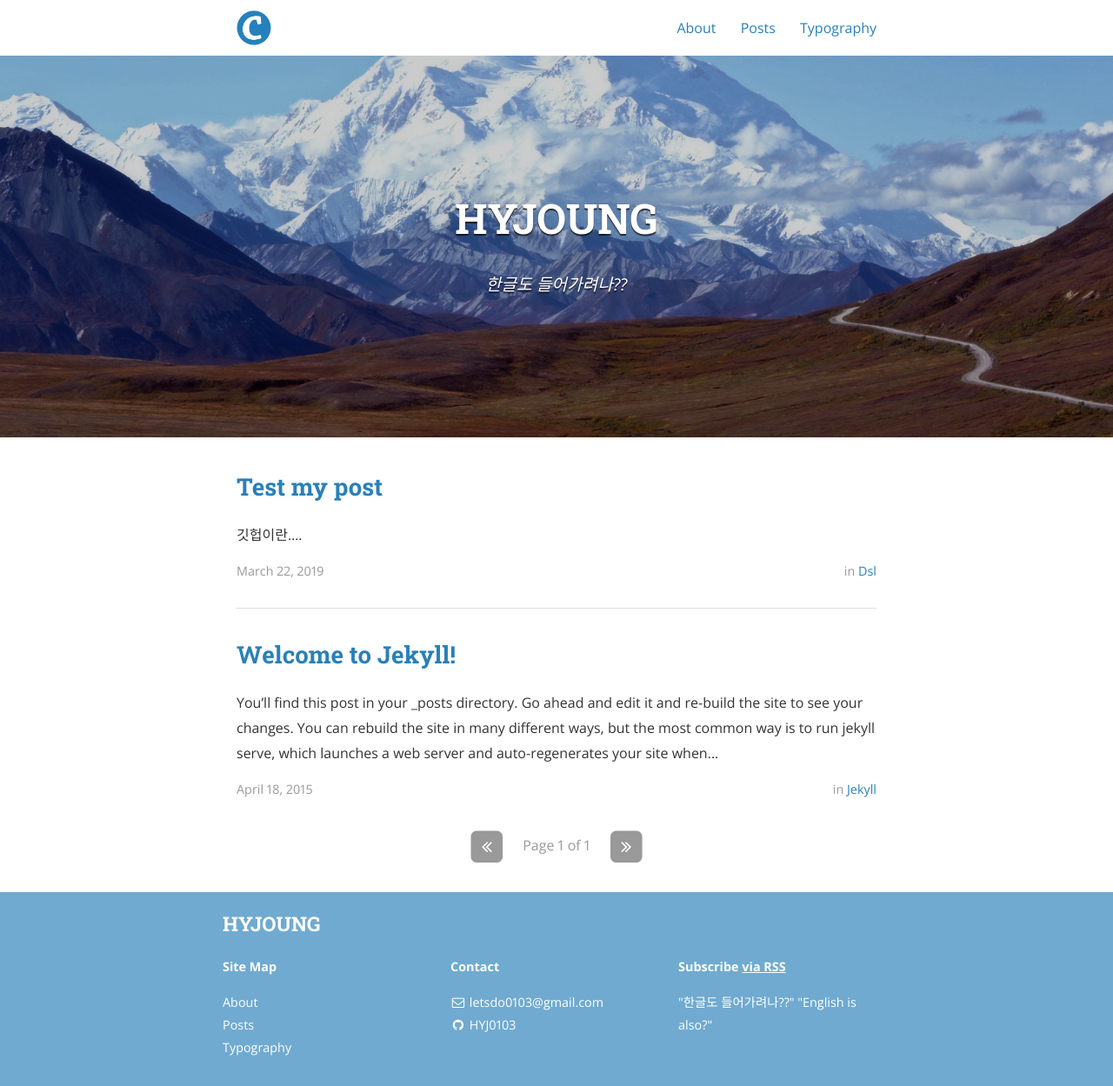
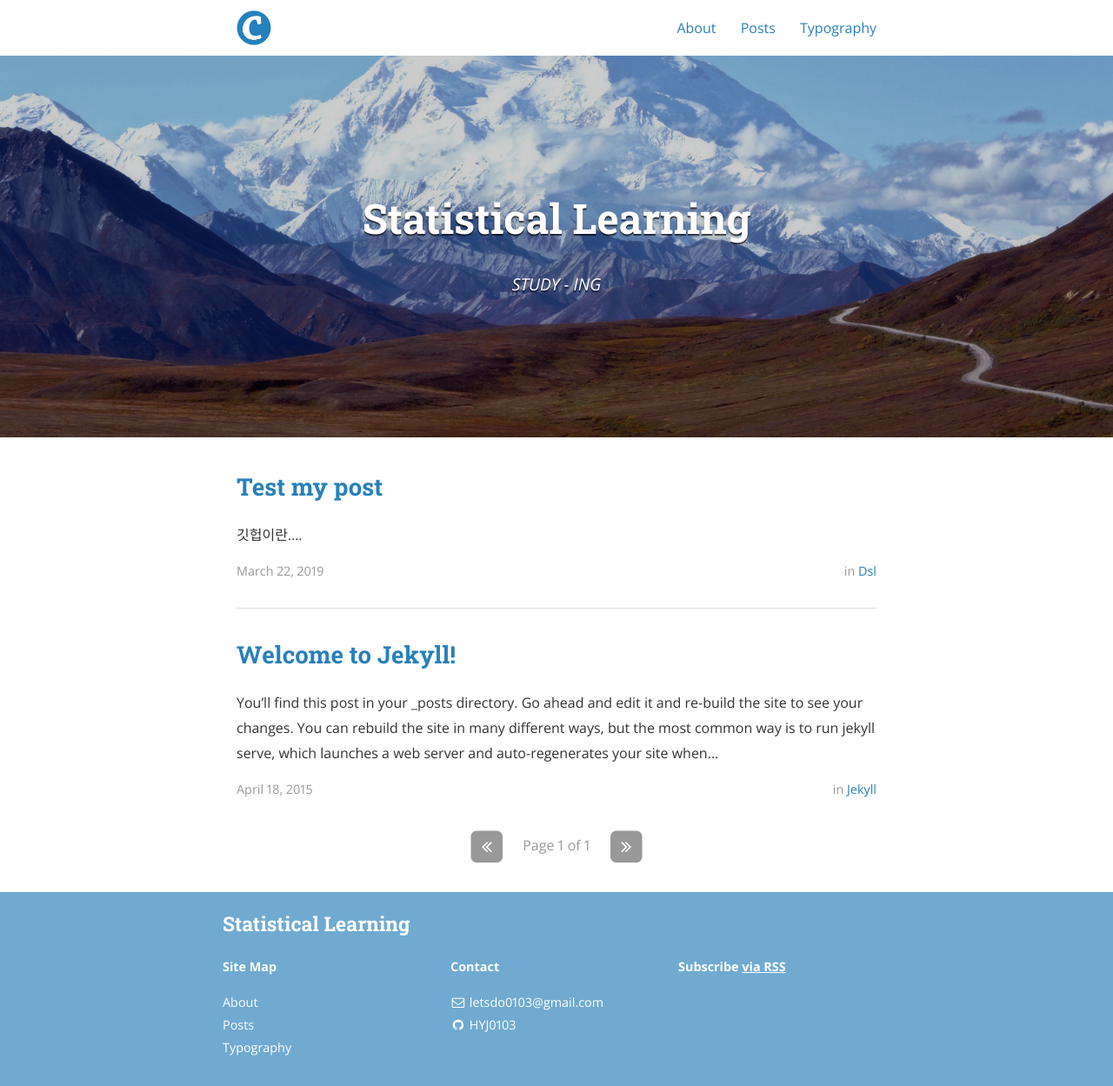
Before and after one commit to HYJ0103/HYJ0103.github.io, a Jekyll site: the page built from index.html, in a window 1280 px wide. Shown: the whole page at 87% size. Built offline with Jekyll 4.4.1, drawn with Linux system fonts in a browser that asks for light colours; nearby versions of some CDN libraries; the list of posts is cut into pages by our own code.

Commit message:
Customizing blog

```diff
--- a/_config.yml
+++ b/_config.yml
@@ -9,13 +9,11 @@ exclude:
   - "/vendor/"
 
 # Site settings
-title: HYJOUNG
-subtitle: "한글도 들어가려나??"
+title: "Statistical Learning"
+subtitle: STUDY - ING
 email: letsdo0103@gmail.com
 name: Hae Yong Houng
 description: >
-  "한글도 들어가려나??"
-  "English is also?"
 # Base URL of site (i.e. /blog). It should always start with a slash,
 # and never end with a slash. Set it to a blank value if hosting at the
 # root of your server.
@@ -187,10 +185,10 @@ social:
 # These are for automatically generating sharing metadata for FB and Twitter
 # OS Protocol is for sharing the source of your site, if you're interested. For more, see osprotocol.com
 protocols:
-    fb_image: "/assets/logo.png"
+    fb_image: "/assets/logo_yonsei.png"
     fb_image_width: 612
     fb_image_height: 605
-    fb_image_type: "image/png"
+    fb_image_type: "photo1/png"
 
     twitter_image: "/assets/logo.png"
 
```
Also changed, not shown: assets/logo_yonsei.jpg (added), 3 other files.
